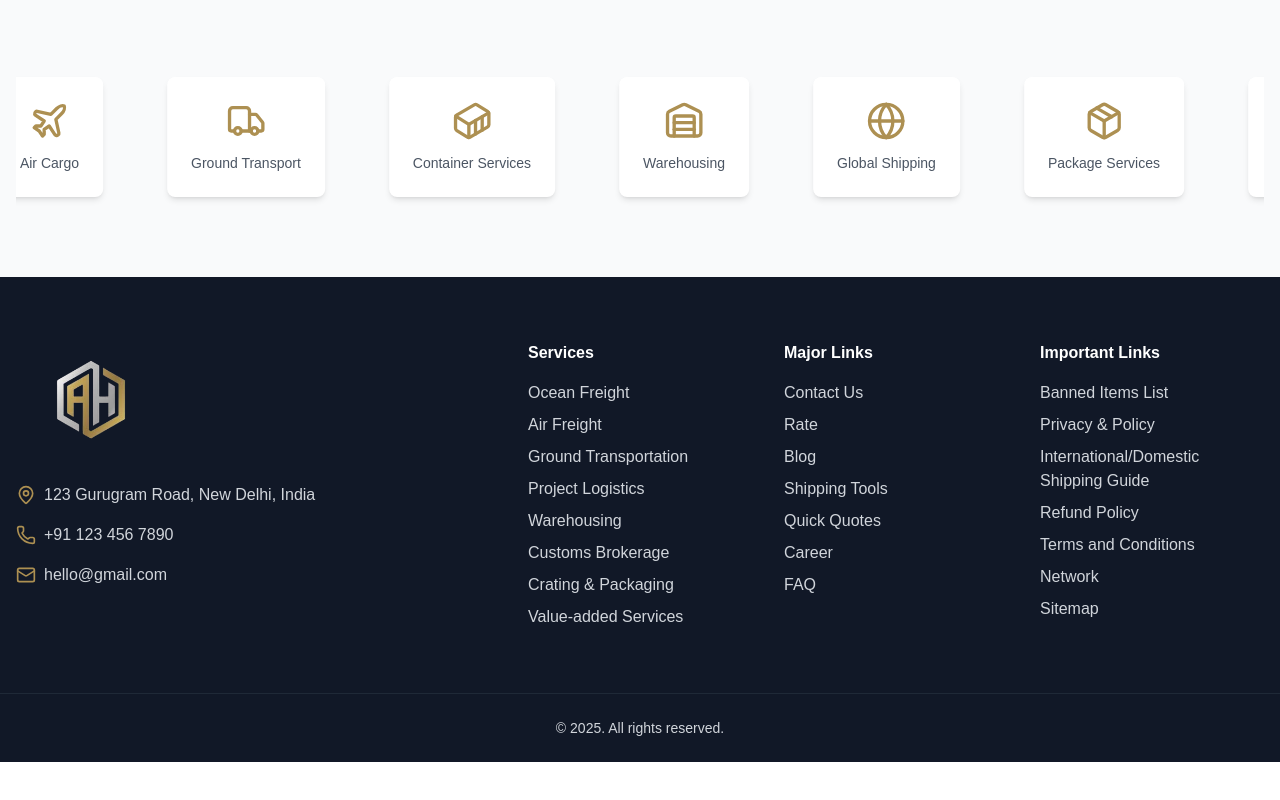
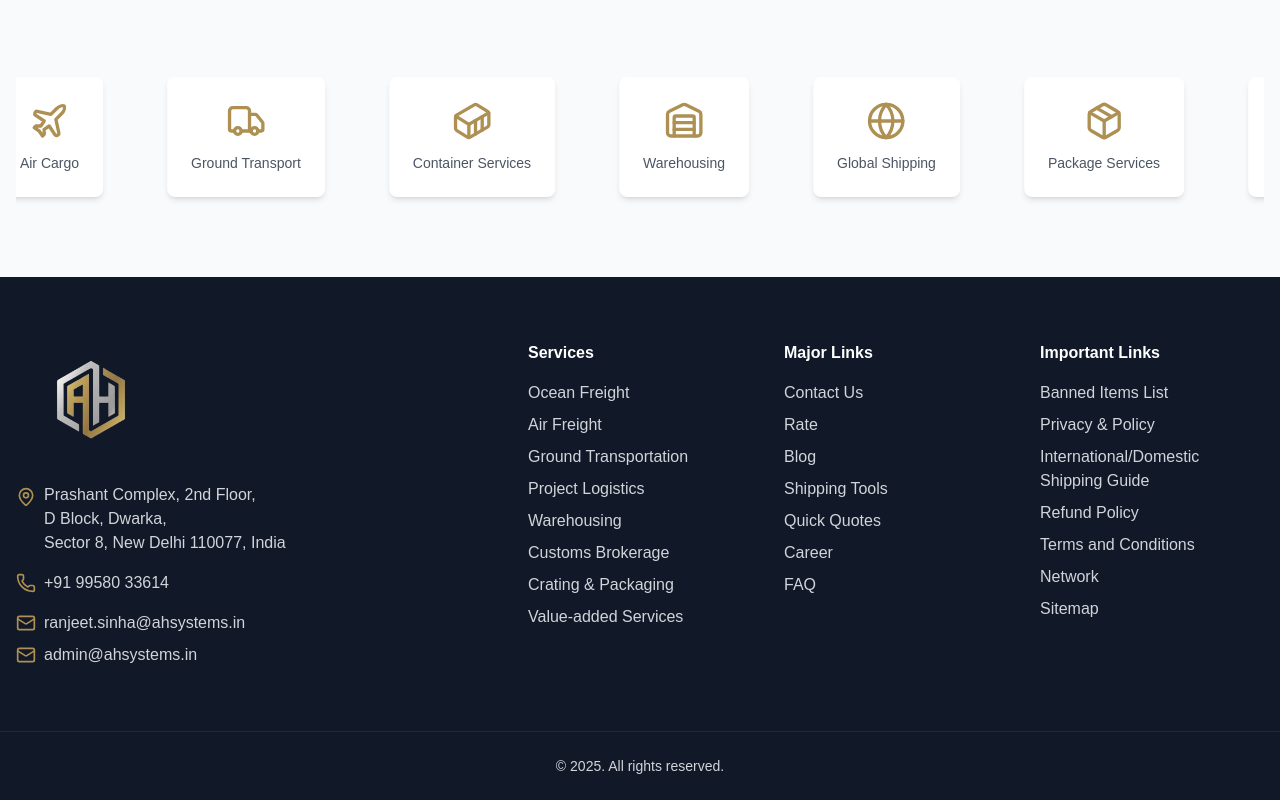
Before and after one commit to desirediv0/ah-systems, a Next.js app: page / in a window 1280 px wide. Shown: the part 3460-4260 px from the top of the page. Before the commit the page ends 4222 px from the top, so only its background shows below. Built offline with nearby package versions, Linux system fonts and the light colour scheme.

Commit message:
refactor: update footer contact information for accuracy and clarity

```diff
--- a/src/app/_components/Footer.jsx
+++ b/src/app/_components/Footer.jsx
@@ -43,21 +43,36 @@ const Footer = () => {
       <div className="max-w-7xl mx-auto px-4 py-16">
         <div className="grid grid-cols-1 sm:grid-cols-2 lg:grid-cols-5 gap-8">
           {/* Logo & Contact Section */}
+
           <div className="lg:col-span-2">
             <Image src="/Logo.png" alt="Logo" width={150} height={60} className="mb-6" />
             <div className="space-y-4">
-              <p className="flex items-center gap-2">
-                <MapPin size={20} className="text-[#AD9052]" />
-                123 Gurugram Road, New Delhi, India
+              <p className="flex items-start gap-2">
+                <MapPin size={20} className="text-[#AD9052] mt-1" />
+                <span>
+                  Prashant Complex, 2nd Floor,<br />
+                  D Block, Dwarka,<br />
+                  Sector 8, New Delhi 110077, India
+                </span>
               </p>
               <p className="flex items-center gap-2">
                 <Phone size={20} className="text-[#AD9052]" />
-                +91 123 456 7890
+                +91 99580 33614
               </p>
-              <p className="flex items-center gap-2">
-                <Mail size={20} className="text-[#AD9052]" />
-                hello@gmail.com
-              </p>
+              <div className="space-y-2">
+                <p className="flex items-center gap-2">
+                  <Mail size={20} className="text-[#AD9052]" />
+                  <a href="mailto:ranjeet.sinha@ahsystems.in" className="hover:text-[#AD9052] transition-colors">
+                    ranjeet.sinha@ahsystems.in
+                  </a>
+                </p>
+                <p className="flex items-center gap-2">
+                  <Mail size={20} className="text-[#AD9052]" />
+                  <a href="mailto:admin@ahsystems.in" className="hover:text-[#AD9052] transition-colors">
+                    admin@ahsystems.in
+                  </a>
+                </p>
+              </div>
             </div>
           </div>
 
```
